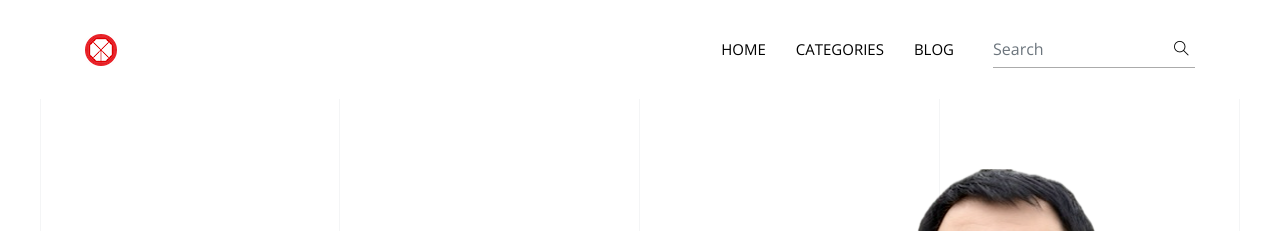
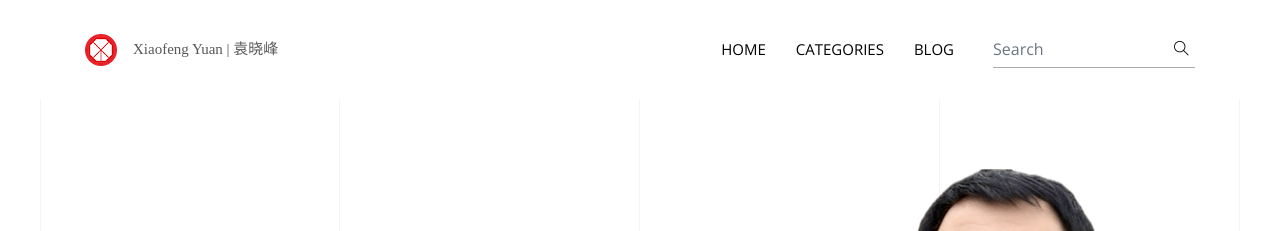
Before and after one commit to xfyuan/xiaofengyuan.com, a Jekyll site: the page built from index.html, in a window 1280 px wide. Shown: the top 231 px of the page. Built offline with Jekyll 4.4.1, drawn with Linux system fonts in a browser that asks for light colours; some web fonts are replaced; the list of posts is cut into pages by our own code.

Commit message:
a few brand name improvements:
- add site.name into config
- display site.name in header besides the logo
- use zcool font for site name
- minor config updates

```diff
--- a/_config.yml
+++ b/_config.yml
@@ -4,7 +4,8 @@
 baseurl: "" # The subpath of your site, e.g. /blog
 url: "" # The base hostname & protocol for your site, e.g. http://example.com
 
-title: Xiaofeng Yuan | 袁晓峰
+name: Xiaofeng Yuan | 袁晓峰
+title: Xiaofeng Yuan | 袁晓峰 Site
 logo: /assets/images/logo.png # You can add own logo
 description: # Add your awesome description
 copyright: Copyright 2026 Developed by [Xiaofeng Yuan](https://www.xiaofengyuan.com)
@@ -56,7 +57,7 @@ contact:
   email: support@xiaofengyuan.com
   phone: +86 199-1213-8888
   address:
-    city: "Chengdu, Sichuan"
+    city: Chengdu, Sichuan
     street: Tianfu Square Building 1024 Unit 256
 
 # Contact Form
--- a/_includes/header.html
+++ b/_includes/header.html
@@ -1,9 +1,17 @@
+<!-- defer loading of font and font awesome -->
+<noscript id="deferred-styles">
+          <link href="https://fonts.googleapis.com/css2?family=ZCOOL+QingKe+HuangYou&display=swap" rel="stylesheet">
+          <link rel="stylesheet" href="https://use.fontawesome.com/releases/v5.0.13/css/all.css" integrity="sha384-DNOHZ68U8hZfKXOrtjWvjxusGo9WQnrNx2sqG0tfsghAvtVlRW3tvkXWZh58N9jp" crossorigin="anonymous">
+</noscript>
+
 <header class="navigation">
   <nav class="navbar navbar-expand-lg navbar-light">
     <div class="container">
     {% if site.logo %}
     <a class="navbar-brand" href="{{site.baseurl | absolute_url}}"><img class="img-fluid" src="{{site.logo | relative_url}}" alt="{{site.title}}"></a>
     {% endif %}
+    <div class="site-name">{{ site.name }}</div>
+
     <button class="navbar-toggler border-0" type="button" data-toggle="collapse" data-target="#navogation"
       aria-controls="navogation" aria-expanded="false" aria-label="Toggle navigation">
       <span class="navbar-toggler-icon"></span>
--- a/assets/css/style.css
+++ b/assets/css/style.css
@@ -851,6 +851,10 @@ blockquote {
 
 /*# sourceMappingURL=maps/style.css.map */
 
+
+.site-name{
+    font-family: 'ZCOOL QingKe HuangYou';
+}
 /*------------------------------------------------------------------
 [Portfolio]
 -------------------------------------------------------------------*/
```
